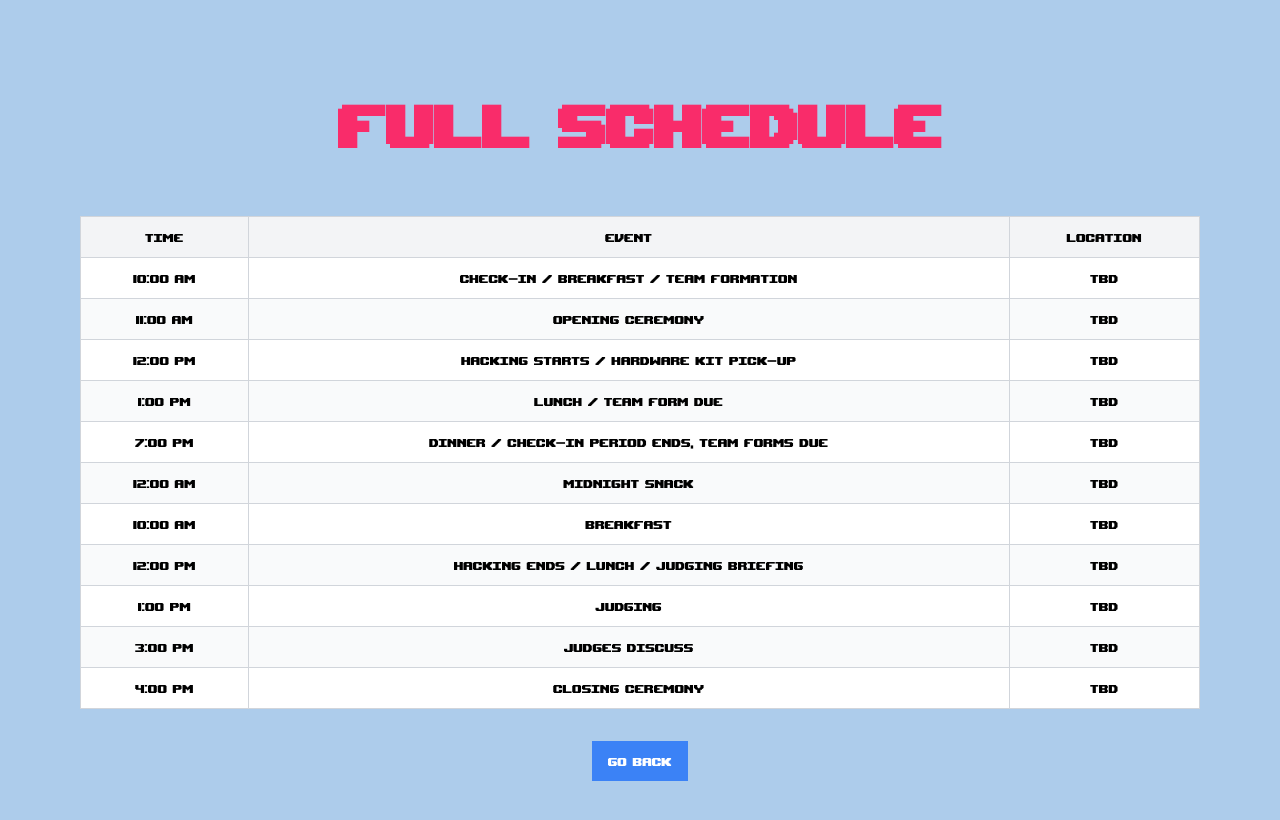
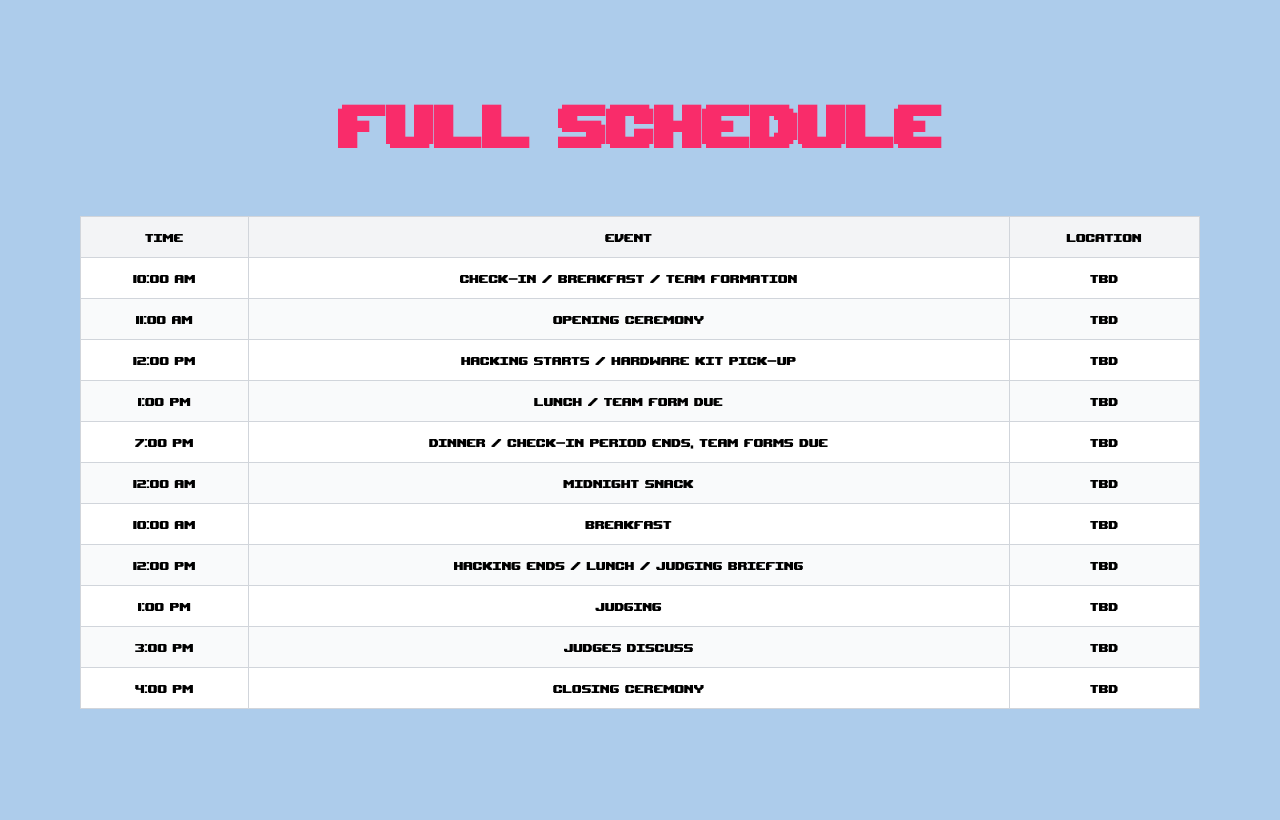
Before and after one commit to J-Souffle/sphx25-schedule, a Next.js app: page /full-schedule in a window 1280 px wide. Shown: the top 820 px of the page. Built offline with nearby package versions, Linux system fonts and the light colour scheme.

Commit message:
Removed button for now

```diff
--- a/src/app/full-schedule/page.tsx
+++ b/src/app/full-schedule/page.tsx
@@ -59,12 +59,12 @@ export default function FullSchedule() {
         </div>
 
         {/* Go Back to Main Page Button */}
-        <button
-          onClick={() => router.push("/")} // Navigate back to the main page
+        {/* <button
+          onClick={() => router.push("/")}
           className="bg-blue-500 text-white px-4 py-2 rounded-md hover:bg-blue-700 transition-colors"
         >
           Go Back
-        </button>
+        </button> */}
 
         {/* Footer */}
         <div className="pt-[5rem] w-full max-w-3xl mx-auto">
```
